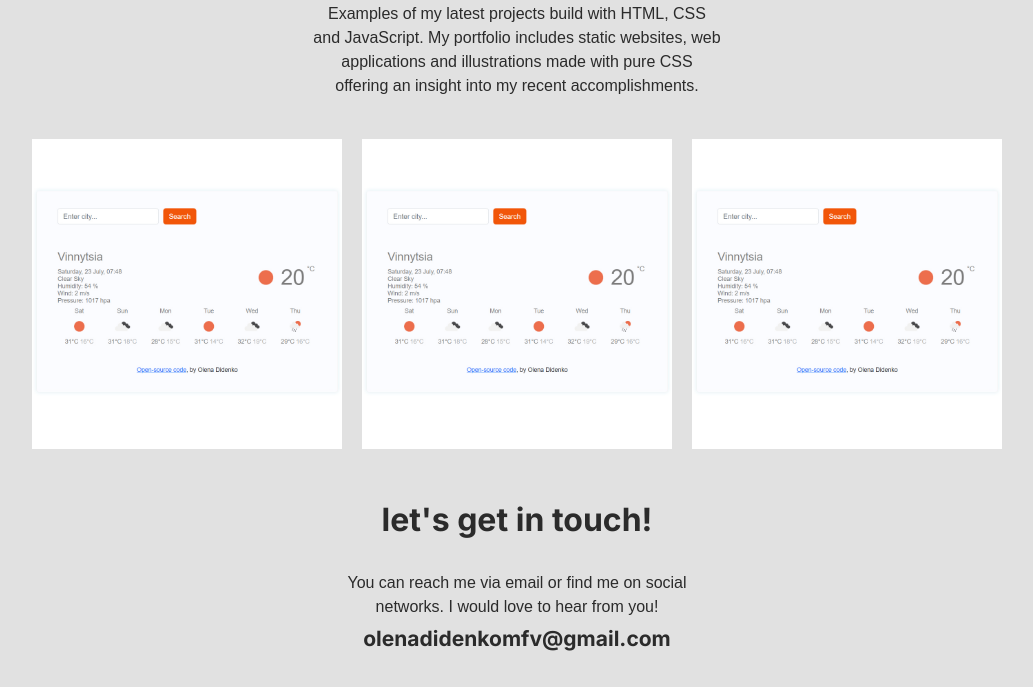
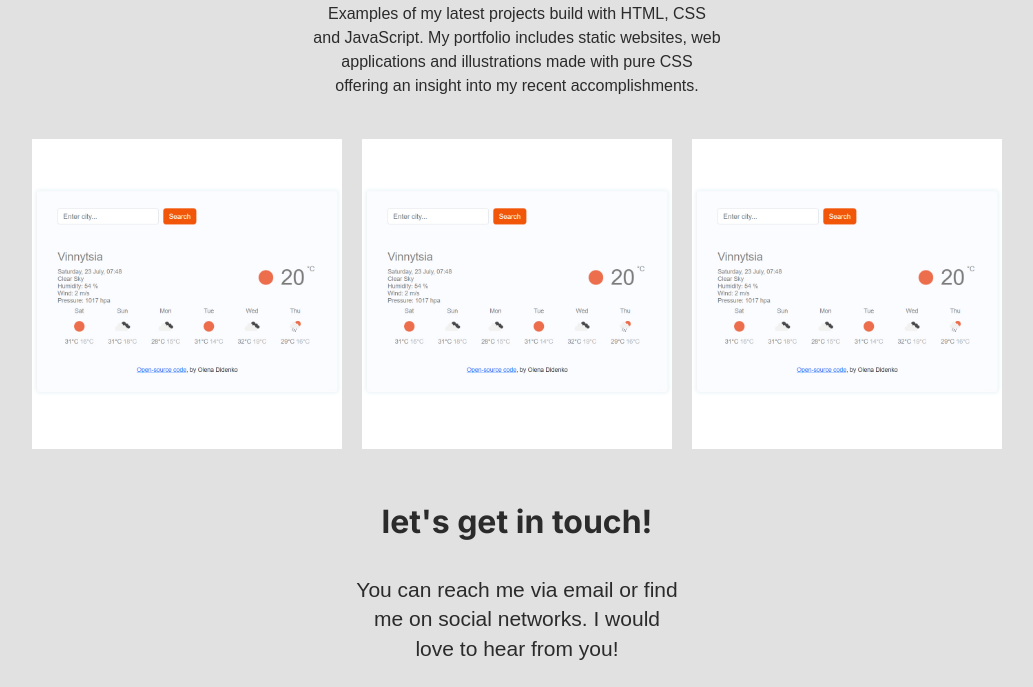
Before and after one commit to olenadidenko/Portfolio-Project-Setup, a plain HTML site: page index.html in a window 1280 px wide. Shown: the part 850-1537 px from the top of the page, without its empty margins (123-1156 px from the left). Drawn offline with nearby package versions, Linux system fonts and the light colour scheme.

Commit message:
added contact me on first page

```diff
--- a/css/style.css
+++ b/css/style.css
@@ -285,37 +285,15 @@ span{
  }
 
  /*contact me screen*/
-.contact-me{
+ .contact-me__container {
+	max-width: 970px;
+	margin: 0 auto;
+	padding: 41px 60px 0 60px;
 	display: flex;
-	justify-content: center;
-	flex-flow:column wrap;
-	padding: 0;
-	margin: 0 auto;
-}
+	z-index: -2;
+	box-sizing: content-box;}
 
-.contact-me__description h3{
-	display: block;
-	text-align: center;
-	max-width: 438px;
-	margin: 0 auto;
-	padding:0 15px 0 15px;
-}
 .contact-me__description{
-	margin-bottom: 31px;
-}
-a span{
-	text-decoration: none;
-	color: var(--text-color2);
-	font-size: 21px;
-	display: block;
-   text-align: center;
-   margin-bottom: 31px;
-
-}
-a span:hover{
-	color: var(--text-color1);
-}
-.contact-me__title h2{
 	margin-bottom: 31px;
 }
 .icon-conteiner{
@@ -484,7 +462,7 @@ h4{
 
 }
 .contact-me__body {
-	width: 350px;
+	width: 330px;
 	margin: 0 auto;
 	text-align: center;
 }
@@ -545,4 +523,10 @@ h4{
 }
 .mail {
 	font-size: 21px;
-}}
+}
+.fitst-screen, .skills-screen, .portfolio-screen, .contact-me__container{
+	min-width: 350px;
+}
+.contact-me__container{
+	padding: 20px 10px ;}
+}
--- a/index.html
+++ b/index.html
@@ -131,18 +131,19 @@
 			</div>
       </div>
     </div>
-	  	<div class="contact-me">
-			<div class="contact-me__title"><h2>let's get in touch!</h2></div>
+	 <div class="contact-me__container">
+		<div class="contact-me__body">
+		<div class="contact-me__title">let's get in touch!</div>
 		 <div class="contact-me__description">
-			<h3>You can reach me via email or find me on social networks. I would love to hear from you!</h3>
-	 		</div>
-	 		<a href="mailto:olenadidenkomfv@gmail.com" target="_blank"><span>olenadidenkomfv@gmail.com</span></a>
+		You can reach me via email or find me on social networks. I would love to hear from you!</div>
+		<a href="mailto:olenadidenkomfv@gmail.com" target="_blank" class="mail">olenadidenkomfv@gmail.com</a>
 		<div class="icon-conteiner">
 			<a href="https://www.facebook.com/didenko.olena.3/" target="_blank" ><i class="fa-brands fa-facebook-square"></i></a>
 			<a href="https://www.instagram.com/d.i.d.o_co/" target="_blank"><i class="fa-brands fa-instagram"></i></a>
 			<a href="https://www.linkedin.com/in/elena-didenko-8a1164200" target="_blank"><i class="fa-brands fa-linkedin"></i></a>
 		 </div>
 		</div>
+	</div>
 
   </body>
 </html>
```
Lines whose indentation alone changed are shown as unchanged.
